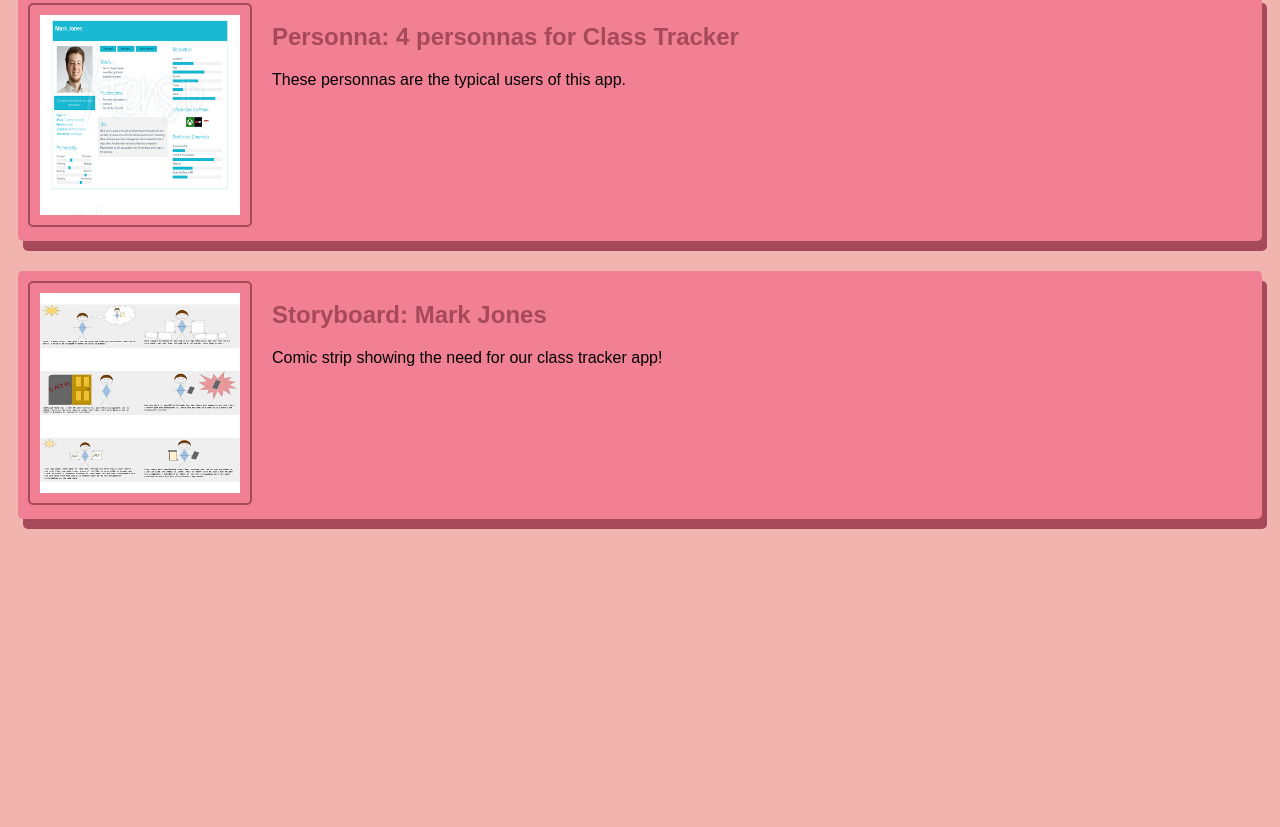
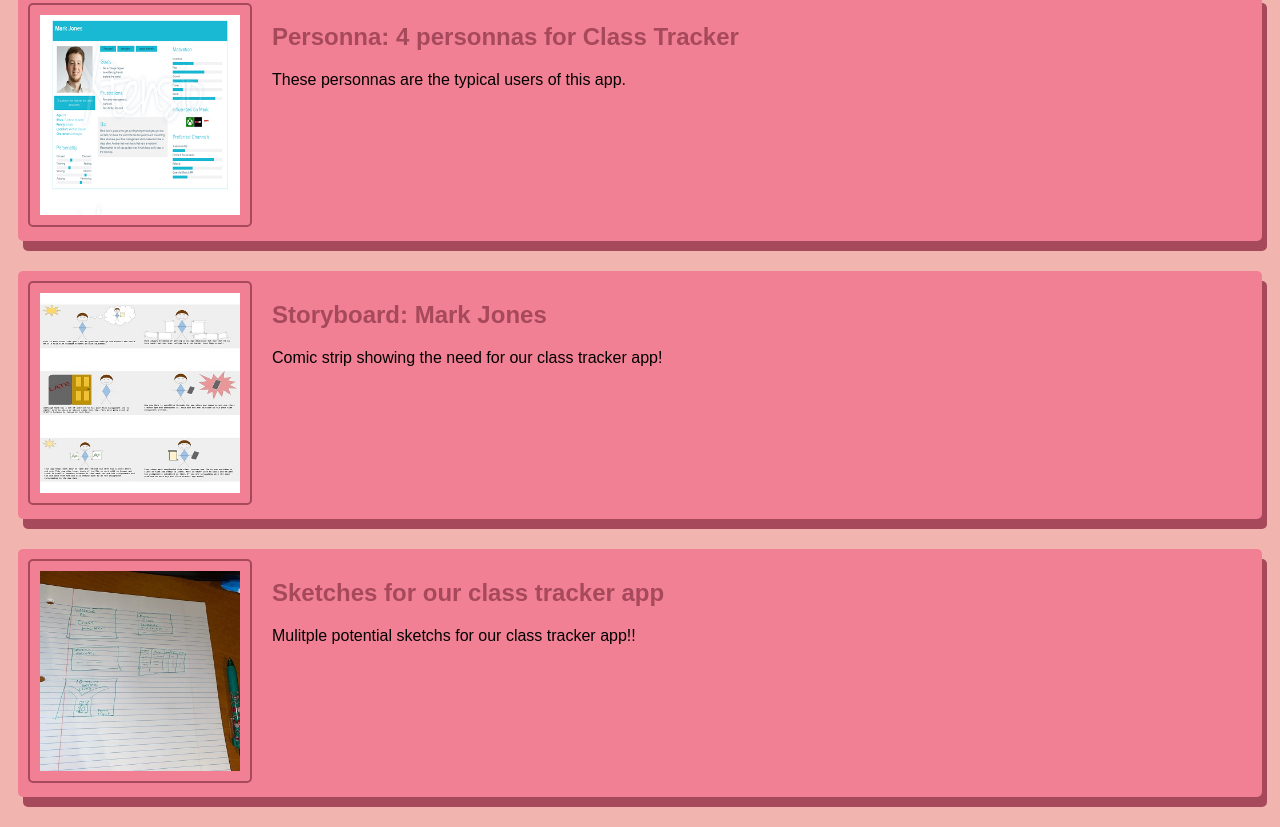
Before and after one commit to kayley0/kayley0.github.io, a plain HTML site: page index.html in a window 1280 px wide. Shown: the part 671-1498 px from the top of the page. Before the commit the page ends 1220 px from the top, so only its background shows below. Drawn offline with Linux system fonts and the light colour scheme.

Commit message:
Add files via upload

```diff
--- a/index.html
+++ b/index.html
@@ -54,6 +54,18 @@
 
                  </section>
         </section>
+
+         <!--Sketchs Assignment-->
+         <section class="assignment">
+            <a href="files/sketch.pdf"><img src="images/sketch.jpg"></a>
+                <section class="ass-details">
+                    <a href="files/sketch.pdf"><h2> Sketches for our class tracker app</h2></a>
+                    <p>
+                        Mulitple potential sketchs for our class tracker app!!
+                    </p>
+
+                 </section>
+        </section>
     </body>
 
 </html>
```
